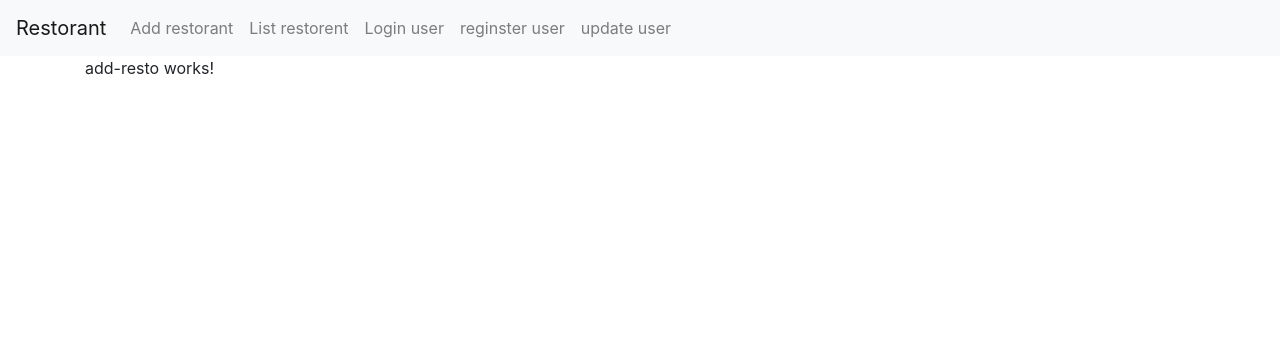
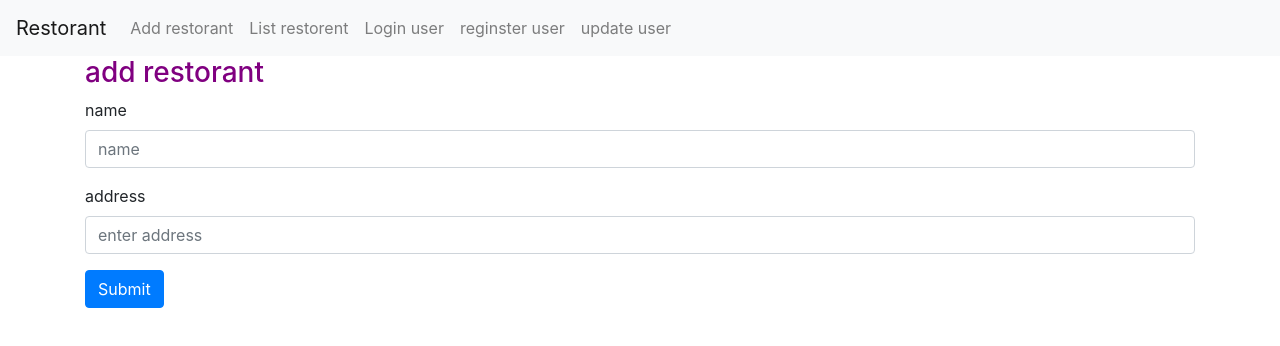
Before and after one commit to balramsingh54/Restorant, an Angular app in the folder resto/: page /add in a window 1280 px wide. Shown: the top 346 px of the page. Built offline with nearby package versions, Linux system fonts and the light colour scheme.

Commit message:
add forms

```diff
--- /dev/null
+++ b/resto/db.json
@@ -0,0 +1,19 @@
+{
+  "posts": [
+    {
+      "id": 1,
+      "title": "json-server",
+      "author": "typicode"
+    }
+  ],
+  "comments": [
+    {
+      "id": 1,
+      "body": "some comment",
+      "postId": 1
+    }
+  ],
+  "profile": {
+    "name": "typicode"
+  }
+}
--- a/resto/src/app/add-resto/add-resto.component.html
+++ b/resto/src/app/add-resto/add-resto.component.html
@@ -1 +1,13 @@
-<p>add-resto works!</p>
+<h3 style="color: purple;">add restorant</h3>
+
+<form [formGroup]= "RestorantForm" (ngSubmit)= "restorantdata()">
+  <div class="form-group">
+    <label for="name">name</label>
+    <input type="text" formControlName="name" class="form-control" placeholder="name">
+  </div>
+   <div class="form-group">
+    <label for="address">address</label>
+    <input type="text" formControlName="address" class="form-control" placeholder="enter address">
+  </div>
+  <button type="submit" class="btn btn-primary">Submit</button>
+</form>
--- a/resto/src/app/add-resto/add-resto.component.ts
+++ b/resto/src/app/add-resto/add-resto.component.ts
@@ -1,4 +1,6 @@
 import { Component, OnInit } from '@angular/core';
+import {  FormGroup , FormControl } from '@angular/forms';
+
 
 @Component({
   selector: 'app-add-resto',
@@ -12,4 +14,14 @@ export class AddRestoComponent implements OnInit {
   ngOnInit(): void {
   }
 
+    RestorantForm = new FormGroup({
+    name : new FormControl(''),
+    address : new FormControl('')
+  })
+
+    restorantdata(){
+      console.log(this.RestorantForm.value)
+    }
+
+
 }
--- a/resto/src/app/app.component.ts
+++ b/resto/src/app/app.component.ts
@@ -7,4 +7,7 @@ import { Component } from '@angular/core';
 })
 export class AppComponent {
   title = 'resto';
+
+
+
 }
--- a/resto/src/app/app.module.ts
+++ b/resto/src/app/app.module.ts
@@ -9,6 +9,8 @@ import { LoginComponent } from './login/login.component';
 import { RegisterComponent } from './register/register.component';
 import { ListRestoComponent } from './list-resto/list-resto.component';
 import { NgbModule } from '@ng-bootstrap/ng-bootstrap';
+import { HttpClientModule } from '@angular/common/http';
+import { ReactiveFormsModule } from '@angular/forms';
 
 @NgModule({
   declarations: [
@@ -22,7 +24,9 @@ import { NgbModule } from '@ng-bootstrap/ng-bootstrap';
   imports: [
     BrowserModule,
     AppRoutingModule,
-    NgbModule
+    NgbModule,
+    HttpClientModule,
+    ReactiveFormsModule
   ],
   providers: [],
   bootstrap: [AppComponent]
--- a/resto/src/app/list-resto/list-resto.component.html
+++ b/resto/src/app/list-resto/list-resto.component.html
@@ -1 +1,19 @@
 <p>list-resto works!</p>
+
+
+<table class="table">
+  <thead>
+    <tr>
+      <th scope="col">Id</th>
+      <th scope="col">Name</th>
+      <th scope="col">address</th>
+    </tr>
+  </thead>
+  <tbody>
+    <tr *ngFor="let list of data">
+      <th scope="row">{{list.id}}</th>
+      <td>{{list.name}}</td>
+      <td>{{list.address}}</td>
+    </tr>
+  </tbody>
+</table>
--- a/resto/src/app/list-resto/list-resto.component.ts
+++ b/resto/src/app/list-resto/list-resto.component.ts
@@ -1,4 +1,5 @@
 import { Component, OnInit } from '@angular/core';
+import { RastoService} from '../rasto.service';
 
 @Component({
   selector: 'app-list-resto',
@@ -7,9 +8,14 @@ import { Component, OnInit } from '@angular/core';
 })
 export class ListRestoComponent implements OnInit {
 
-  constructor() { }
+  constructor( private rasto:RastoService ) { }
 
+  data:any= {};
   ngOnInit(): void {
+    this.rasto.getlist().subscribe((result)=> {
+      console.log(result)
+      console.log('data list')
+      this.data= result
+    })
   }
-
 }
--- /dev/null
+++ b/resto/src/app/rasto.service.ts
@@ -0,0 +1,15 @@
+import { Injectable } from '@angular/core';
+import { HttpClient } from '@angular/common/http';
+
+@Injectable({
+  providedIn: 'root'
+})
+export class RastoService {
+  url= "http://localhost:3000/restorant"
+
+  constructor( private http: HttpClient) {  }
+
+  getlist(){
+    return this.http.get(this.url)
+  }
+}
```
Also changed, not shown: 2 other files (tests, documents, lock files or other folders).
